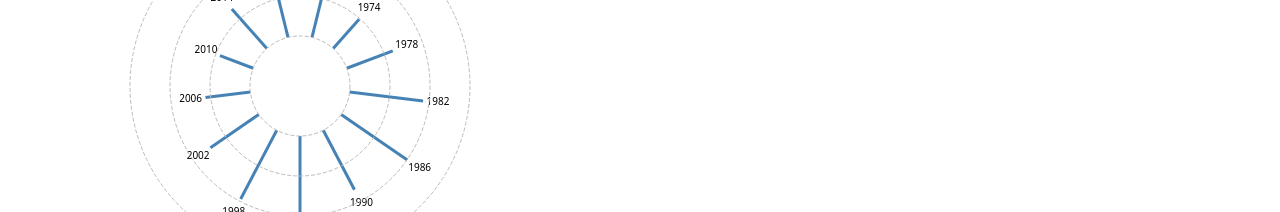
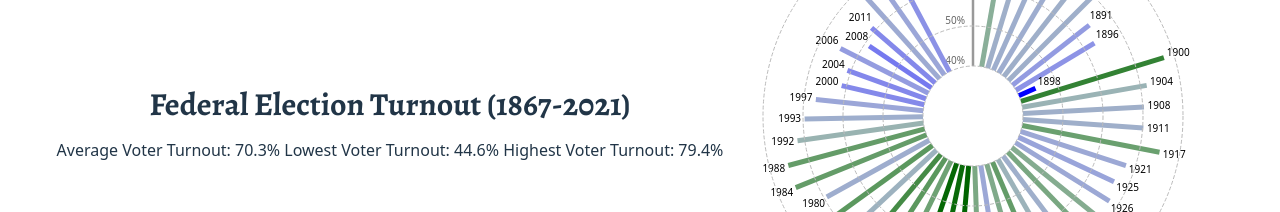
Before and after one commit to isommersieisalvati/Heatingale, a React (Vite) app: page / in a window 1280 px wide. Shown: the part 737-949 px from the top of the page. Built offline with nearby package versions, Linux system fonts and the light colour scheme.

Commit message:
Adjusted and improved voter turnout radial plot.

```diff
--- a/src/components/canada/FederalElectionTurnout.css
+++ b/src/components/canada/FederalElectionTurnout.css
@@ -0,0 +1,20 @@
+@import url("https://fonts.googleapis.com/css2?family=Alegreya:ital,wght@0,400..900;1,400..900&display=swap");
+
+.federal-election-turnout {
+    display: flex;
+    flex-direction: row;
+    align-items: center;
+    justify-content: center;
+    margin: 80px 0;
+}
+
+.federal-election-turnout-title {
+    font-family: "Alegreya";
+    font-size: 2em;
+    font-weight: 700;
+    margin-top: 10px;
+    margin-bottom: 10px;
+}
+
+.federal-election-turnout-radial {
+}
--- a/src/components/canada/FederalElectionTurnout.jsx
+++ b/src/components/canada/FederalElectionTurnout.jsx
@@ -8,24 +8,70 @@ import * as d3 from "d3";
 const FederalElectionTurnout = () => {
     const svgRef = useRef();
 
-    const width = 600;
-    const height = 600;
+    const width = 500;
+    const height = 500;
 
     const data = [
-        { year: 1970, turnout: 65.2 },
-        { year: 1974, turnout: 59.8 },
-        { year: 1978, turnout: 62.3 },
-        { year: 1982, turnout: 68.5 },
-        { year: 1986, turnout: 70.1 },
-        { year: 1990, turnout: 66.8 },
-        { year: 1994, turnout: 72.3 },
-        { year: 1998, turnout: 69.4 },
-        { year: 2002, turnout: 64.7 },
-        { year: 2006, turnout: 61.3 },
-        { year: 2010, turnout: 58.9 },
-        { year: 2014, turnout: 63.2 },
-        { year: 2018, turnout: 65.7 },
+        { year: 1867, turnout: 73.1 },
+        { year: 1872, turnout: 70.3 },
+        { year: 1874, turnout: 69.6 },
+        { year: 1878, turnout: 69.1 },
+        { year: 1882, turnout: 70.3 },
+        { year: 1887, turnout: 70.1 },
+        { year: 1891, turnout: 64.4 },
+        { year: 1896, turnout: 62.9 },
+        { year: 1898, turnout: 44.6 },
+        { year: 1900, turnout: 77.4 },
+        { year: 1904, turnout: 71.6 },
+        { year: 1908, turnout: 70.3 },
+        { year: 1911, turnout: 70.2 },
+        { year: 1917, turnout: 75.0 },
+        { year: 1921, turnout: 67.7 },
+        { year: 1925, turnout: 66.4 },
+        { year: 1926, turnout: 67.7 },
+        { year: 1930, turnout: 73.5 },
+        { year: 1935, turnout: 74.2 },
+        { year: 1940, turnout: 69.9 },
+        { year: 1942, turnout: 71.3 },
+        { year: 1945, turnout: 75.3 },
+        { year: 1949, turnout: 73.8 },
+        { year: 1953, turnout: 67.5 },
+        { year: 1957, turnout: 74.1 },
+        { year: 1958, turnout: 79.4 },
+        { year: 1962, turnout: 79.0 },
+        { year: 1963, turnout: 79.2 },
+        { year: 1965, turnout: 74.8 },
+        { year: 1968, turnout: 75.7 },
+        { year: 1972, turnout: 76.7 },
+        { year: 1974, turnout: 71.0 },
+        { year: 1979, turnout: 75.7 },
+        { year: 1980, turnout: 69.3 },
+        { year: 1984, turnout: 75.3 },
+        { year: 1988, turnout: 75.3 },
+        { year: 1992, turnout: 71.8 },
+        { year: 1993, turnout: 69.6 },
+        { year: 1997, turnout: 67.0 },
+        { year: 2000, turnout: 61.2 },
+        { year: 2004, turnout: 60.9 },
+        { year: 2006, turnout: 64.7 },
+        { year: 2008, turnout: 58.8 },
+        { year: 2011, turnout: 61.1 },
+        { year: 2015, turnout: 68.3 },
+        { year: 2019, turnout: 67.0 },
+        { year: 2021, turnout: 62.6 },
     ];
+    const avg = d3.median(
+        data,
+        (d) => d.turnout
+    );
+    const min = d3.min(
+        data,
+        (d) => d.turnout
+    );
+    const max = d3.max(
+        data,
+        (d) => d.turnout
+    );
 
     useEffect(() => {
         const svg = d3.select(
@@ -34,9 +80,7 @@ const FederalElectionTurnout = () => {
         svg.selectAll("*").remove(); // Clear before redraw
 
         const radius =
-            Math.min(width, height) /
-                2 -
-            50;
+            Math.min(width, height) / 2;
         const centerX = width / 2;
         const centerY = height / 2;
 
@@ -49,25 +93,79 @@ const FederalElectionTurnout = () => {
 
         const rScale = d3
             .scaleLinear()
-            .domain([0, 50, 100]) // full range: 0–100%
+            .domain([0, 40, 90]) // full range: 0–100%
             .range([
                 0,
                 radius * 0.2,
                 radius,
             ]); // 0–50% compressed, 50–100% proportional
 
+        const axisGroup = g.append("g");
+
+        // Define ticks to show
+        const tickValues = [
+            40, 50, 60, 70, 80,
+        ];
+
+        const axisX = 0; // vertical line at x = 0
+
+        // Draw the vertical axis line (upward)
+        axisGroup
+            .append("line")
+            .attr("x1", axisX)
+            .attr("y1", -rScale(80))
+            .attr("x2", axisX)
+            .attr("y2", -rScale(40))
+            .attr("stroke", "#999")
+            .attr("stroke-width", 2.5);
+
+        // Add tick labels to the left of the line
+        tickValues.forEach((t) => {
+            const y = -rScale(t); // upward = negative y
+
+            axisGroup
+                .append("text")
+                .attr("x", -8) // left of the axis
+                .attr("y", y - 5)
+                .attr(
+                    "text-anchor",
+                    "end"
+                )
+                .attr(
+                    "alignment-baseline",
+                    "middle"
+                )
+                .attr(
+                    "font-size",
+                    "10px"
+                )
+                .attr("fill", "#666")
+                .text(`${t}%`);
+        });
+
         const total = data.length;
-        const angleStep = 360 / total; // degrees per bar
-        const startDeg = angleStep / 2; // desired starting angle in degrees
+        const angleStep = 7; // degrees per bar
+        const startDeg = 10; // desired starting angle in degrees
 
         // Convert degrees to radians and rotate so 0° is straight up
         const angle = (deg) =>
             (deg - 90) *
             (Math.PI / 180);
 
+        const colorScale = d3
+            .scaleDiverging()
+            .domain([min, avg, max])
+            .interpolator(
+                d3.interpolateRgbBasis([
+                    "#0000FF",
+                    "#eeeeee",
+                    "#006400",
+                ])
+            );
+
         // Draw bars
         data.forEach((d, i) => {
-            const baseline = 50; // start showing bars from 50%
+            const baseline = 40; // start showing bars from 50%
             // the inner radius of the bar
             const r0 = rScale(baseline);
 
@@ -101,11 +199,13 @@ const FederalElectionTurnout = () => {
                 .attr("y2", y2)
                 .attr(
                     "stroke",
-                    "steelblue"
+                    colorScale(
+                        d.turnout
+                    )
                 )
                 .attr(
                     "stroke-width",
-                    3
+                    5
                 );
 
             g.append("text")
@@ -136,7 +236,7 @@ const FederalElectionTurnout = () => {
 
         // Optional: radial axis circles for reference
         const refGroup = g.append("g");
-        [50, 60, 70, 80].forEach(
+        [40, 50, 60, 70, 80].forEach(
             (t) => {
                 const r = rScale(t);
                 refGroup
@@ -154,33 +254,33 @@ const FederalElectionTurnout = () => {
                         "fill",
                         "none"
                     );
-
-                // refGroup
-                //     .append("text")
-                //     .attr("y", -r)
-                //     .attr(
-                //         "text-anchor",
-                //         "middle"
-                //     )
-                //     .attr(
-                //         "dy",
-                //         "-0.4em"
-                //     )
-                //     .attr(
-                //         "font-size",
-                //         "10px"
-                //     )
-                //     .text(`${t}%`);
             }
         );
     }, [data, width, height]);
 
     return (
-        <svg
-            ref={svgRef}
-            width={width}
-            height={height}
-        />
+        <div className="federal-election-turnout">
+            <div className="federal-election-turnout-text">
+                <div className="federal-election-turnout-title">
+                    Federal Election
+                    Turnout (1867-2021)
+                </div>
+                <div className="federal-election-turnout-summary">
+                    Average Voter
+                    Turnout: {avg}%
+                    Lowest Voter
+                    Turnout: {min}%
+                    Highest Voter
+                    Turnout: {max}%
+                </div>
+            </div>
+            <svg
+                className="federal-election-turnout-radial"
+                ref={svgRef}
+                width={width}
+                height={height}
+            />
+        </div>
     );
 };
 
```
